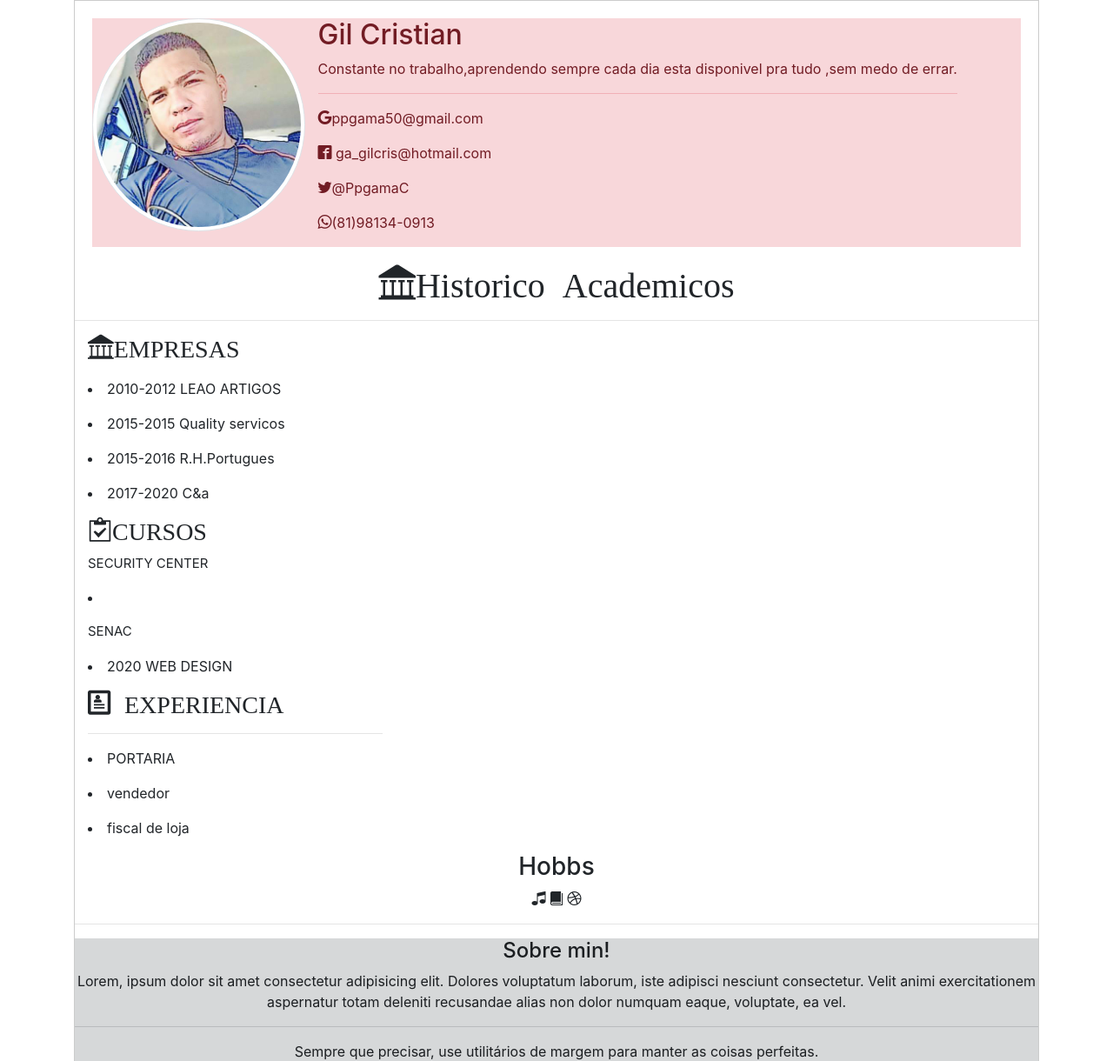
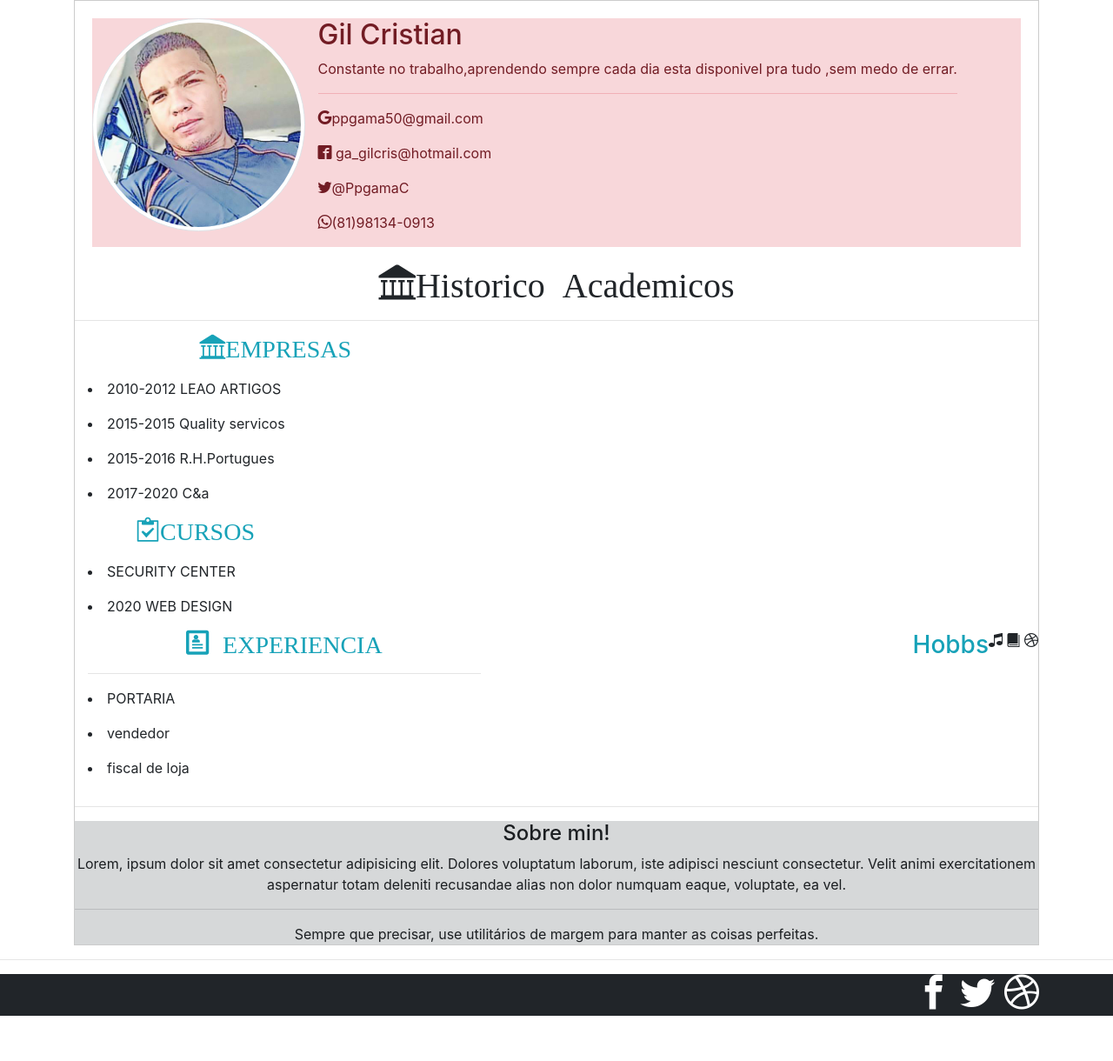
Before and after one commit to GilCristianGama/Curriculo, a PHP site: page / in a window 1280 px wide. Shown: the top 1220 px of the page at 87% size. After the commit the page ends 1168 px from the top, so only its background shows below. Run offline with PHP 8.4, Linux system fonts and the light colour scheme; some web fonts are replaced.

Commit message:
arquivobase

```diff
--- a/Index.php
+++ b/Index.php
@@ -65,7 +65,7 @@
 
 
                     <div class="col-5">
-                        <h3 class=" text-left"><i class="chris-library">EMPRESAS </i>
+                        <h3 class="display-5 text-info text-center"><i class="chris-library">EMPRESAS </i>
                         </h3>
 
                         <p>
@@ -98,16 +98,19 @@
 
 
                     <div class="col-3">
-                        <h3 class=" text-left"><i class="chris-clipboard">CURSOS </i>
+                        <h3 class="display-5 text-info text-center"><i class="chris-clipboard">CURSOS </i>
 
                         </h3>
-                        <p>SECURITY CENTER</p>
+
+                        <p>
                             <li>
+                                SECURITY CENTER
+                        </p>
 
                         </p>
 
                         </li>
-                        <p>SENAC</p>
+                        <p>
                             <li>
                                 2020 WEB DESIGN
                         </p>
@@ -122,8 +125,8 @@
 
                 <div class="row">
 
-                    <div class="col-4">
-                        <h3 class=" text-left"><i class="chris-profile"> EXPERIENCIA </i>
+                    <div class="col">
+                        <h3 class=" display-5 text-info text-center"><i class="chris-profile"> EXPERIENCIA </i>
                         </h3>
                         <hr>
                         <p>
@@ -147,10 +150,8 @@
                     <div class="col">
 
                     </div>
-                </div>
 
-            </div>
-            <h3 class="text-center">
+                    <h3 class=" display-5 text-info text-center">
                         Hobbs
                     </h3>
                     <p class="text-center">
@@ -158,6 +159,8 @@
                         <i class="chris-book"></i>
                         <i class="chris-dribbble"></i>
                     </p>
+                </div>
+            </div>
 
 
 
```
Lines whose indentation alone changed are shown as unchanged.
